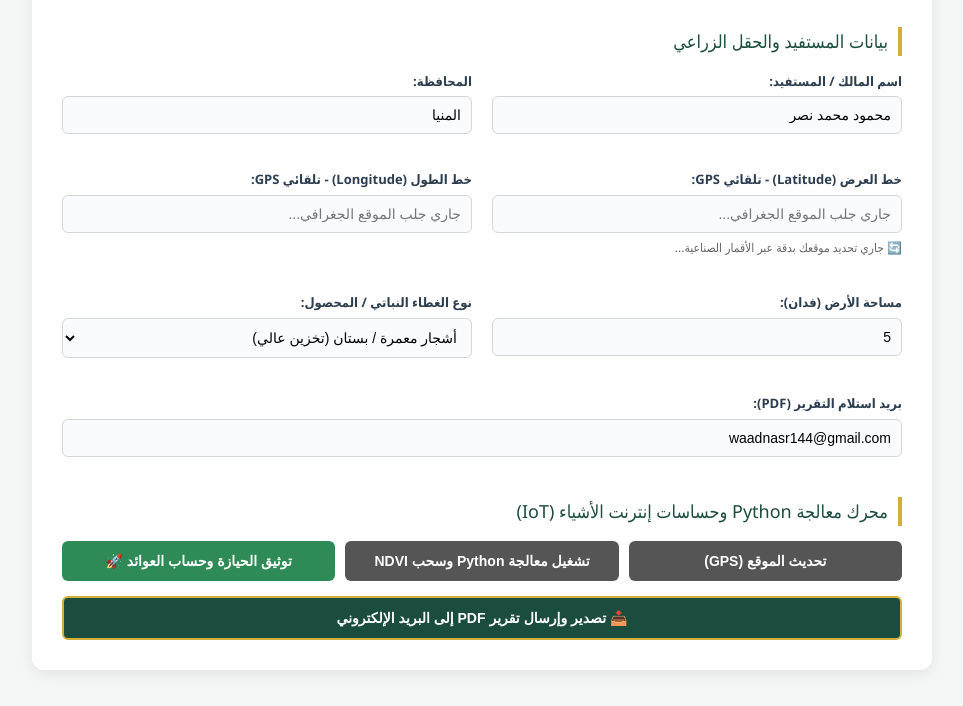
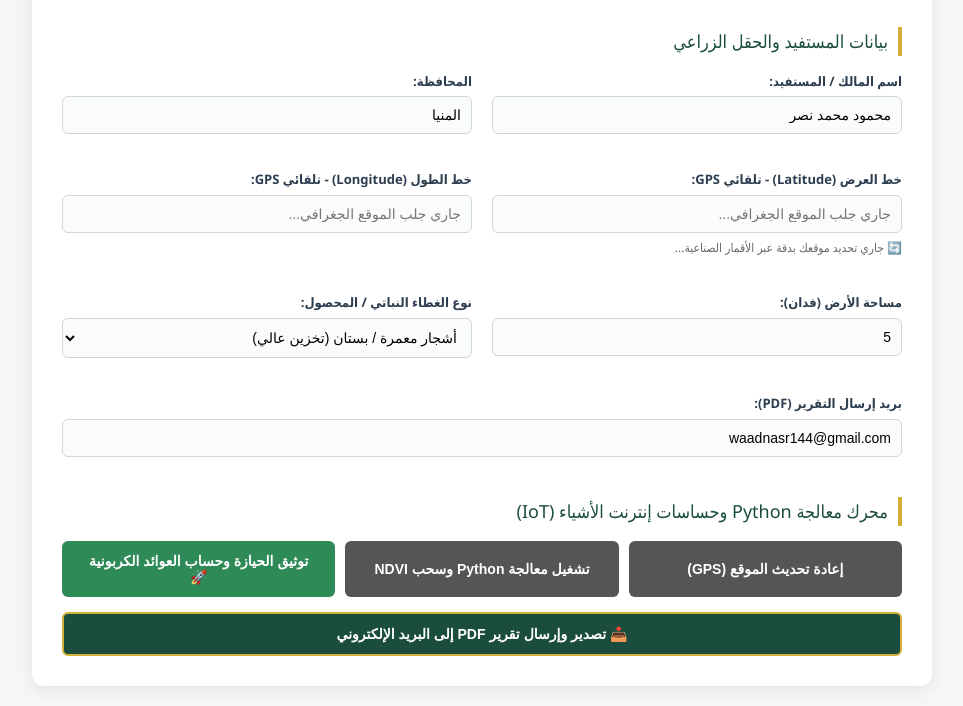
Before and after one commit to nilus-eca-tech/nilus-eca, a plain HTML site: page index.html in a window 1280 px wide. Shown: the part 152-858 px from the top of the page, without its empty margins (158-1121 px from the left). Drawn offline with Linux system fonts and the light colour scheme.

```diff
--- a/index.html
+++ b/index.html
@@ -206,16 +206,16 @@
                 </select>
             </div>
             <div class="form-group full-width">
-                <label for="userEmail">بريد استلام التقرير (PDF):</label>
+                <label for="userEmail">بريد إرسال التقرير (PDF):</label>
                 <input type="email" id="userEmail" value="waadnasr144@gmail.com" required>
             </div>
         </div>
 
         <div class="section-title">محرك معالجة Python وحساسات إنترنت الأشياء (IoT)</div>
         <div class="btn-group">
-            <button type="button" class="secondary-btn" onclick="fetchGPSLocation()">تحديث الموقع (GPS)</button>
+            <button type="button" class="secondary-btn" onclick="fetchGPSLocation()">إعادة تحديث الموقع (GPS)</button>
             <button type="button" class="secondary-btn" onclick="runPythonProcessing()">تشغيل معالجة Python وسحب NDVI</button>
-            <button type="submit">توثيق الحيازة وحساب العوائد 🚀</button>
+            <button type="submit">توثيق الحيازة وحساب العوائد الكربونية 🚀</button>
         </div>
         <div class="btn-group" style="margin-top: 15px;">
             <button type="button" class="pdf-btn" onclick="sendPDFReport()">📥 تصدير وإرسال تقرير PDF إلى البريد الإلكتروني</button>
@@ -283,6 +283,7 @@
                     statusDiv.style.color = "green";
                 },
                 (error) => {
+                    // في حال تعذر الوصول، نضع إحداثيات افتراضية دقيقة للمنيا كبديل آمن
                     latInput.value = "28.1099° N";
                     lonInput.value = "30.7503° E";
                     statusDiv.innerHTML = "⚠️ تعذر الوصول لـ GPS المباشر، تم استخدام الإحداثيات الافتراضية لمديرية المنيا.";
@@ -309,6 +310,7 @@
         const lat = document.getElementById('latitude').value;
         const lon = document.getElementById('longitude').value;
 
+        // حساب تقديري للكربون بناءً على المساحة
         const carbonTons = (area * 3.42).toFixed(2);
         const revenueUSD = (carbonTons * 15).toLocaleString();
 
@@ -331,7 +333,6 @@
             return;
         }
 
-        // تنفيذ عملية الحساب أولاً لتحديث النتائج
         calculateCarbon();
 
         alert(`⏳ جاري إنشاء ملف التوثيق بصيغة PDF عبر خادم Python وإرساله إلى البريد:\n📩 ${email}\n\nالإحداثيات: ${lat}, ${lon} | المساحة: ${area} فدان.`);
```
